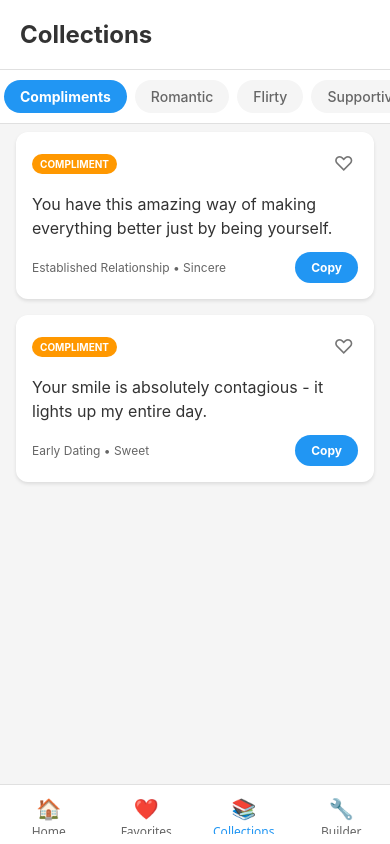
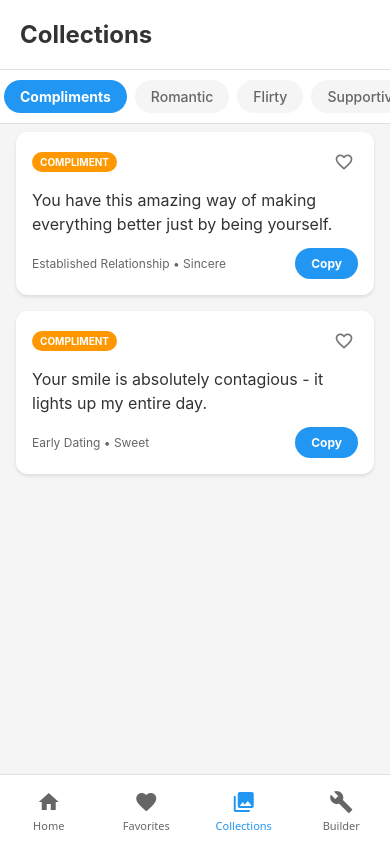
Before and after one commit to Chepman32/CharmCraft, a React Native app: screen /Collections in a window 390 px wide. Built offline with nearby package versions, Linux system fonts and the light colour scheme.

Commit message:
Vector icons

```diff
--- a/src/components/PhraseCard.tsx
+++ b/src/components/PhraseCard.tsx
@@ -1,5 +1,6 @@
 import React from 'react';
 import { View, Text, TouchableOpacity, StyleSheet, Alert } from 'react-native';
+import Icon from 'react-native-vector-icons/MaterialIcons';
 import Clipboard from '@react-native-clipboard/clipboard';
 import { Phrase } from '../data/phrases';
 import PhraseService from '../services/PhraseService';
@@ -73,14 +74,11 @@ const PhraseCard: React.FC<PhraseCardProps> = ({
           onPress={handleFavoriteToggle}
           style={styles.favoriteButton}
         >
-          <Text
-            style={[
-              styles.favoriteIcon,
-              { color: isFavorite ? '#F44336' : '#757575' },
-            ]}
-          >
-            {isFavorite ? '♥' : '♡'}
-          </Text>
+          <Icon
+            name={isFavorite ? 'favorite' : 'favorite-border'}
+            size={20}
+            color={isFavorite ? '#F44336' : '#757575'}
+          />
         </TouchableOpacity>
       </View>
 
@@ -135,9 +133,6 @@ const styles = StyleSheet.create({
   favoriteButton: {
     padding: 4,
   },
-  favoriteIcon: {
-    fontSize: 20,
-  },
   phraseText: {
     fontSize: 16,
     lineHeight: 24,
--- a/src/navigation/AppNavigator.tsx
+++ b/src/navigation/AppNavigator.tsx
@@ -1,7 +1,7 @@
 import React from 'react';
-import { Text } from 'react-native';
 import { NavigationContainer } from '@react-navigation/native';
 import { createBottomTabNavigator } from '@react-navigation/bottom-tabs';
+import Icon from 'react-native-vector-icons/MaterialIcons';
 import NewHomeScreen from '../screens/NewHomeScreen';
 import FavoritesScreen from '../screens/FavoritesScreen';
 import CollectionsScreen from '../screens/CollectionsScreen';
@@ -21,13 +21,14 @@ const AppNavigator: React.FC = () => {
             backgroundColor: '#FFFFFF',
             borderTopWidth: 1,
             borderTopColor: '#E0E0E0',
-            paddingBottom: 5,
-            paddingTop: 5,
-            height: 60,
+            paddingBottom: 8,
+            paddingTop: 8,
+            height: 70,
           },
           tabBarLabelStyle: {
-            fontSize: 12,
+            fontSize: 11,
             fontWeight: '500',
+            marginTop: 2,
           },
         }}
       >
@@ -64,21 +65,21 @@ const AppNavigator: React.FC = () => {
   );
 };
 
-// Simple icon components using text
+// Icon components using vector icons
 const HomeIcon: React.FC<{ color: string }> = ({ color }) => (
-  <Text style={{ fontSize: 20, color }}>🏠</Text>
+  <Icon name="home" size={24} color={color} />
 );
 
 const FavoritesIcon: React.FC<{ color: string }> = ({ color }) => (
-  <Text style={{ fontSize: 20, color }}>❤️</Text>
+  <Icon name="favorite" size={24} color={color} />
 );
 
 const CollectionsIcon: React.FC<{ color: string }> = ({ color }) => (
-  <Text style={{ fontSize: 20, color }}>📚</Text>
+  <Icon name="collections" size={24} color={color} />
 );
 
 const BuilderIcon: React.FC<{ color: string }> = ({ color }) => (
-  <Text style={{ fontSize: 20, color }}>🔧</Text>
+  <Icon name="build" size={24} color={color} />
 );
 
 export default AppNavigator;
--- a/src/screens/NewHomeScreen.tsx
+++ b/src/screens/NewHomeScreen.tsx
@@ -10,6 +10,7 @@ import {
   Dimensions,
   Alert,
 } from 'react-native';
+import Icon from 'react-native-vector-icons/MaterialIcons';
 // import { LinearGradient } from 'react-native-linear-gradient';
 import PhraseService, { SearchFilters } from '../services/PhraseService';
 import { PhraseCategory, PhraseTone } from '../data/phrases';
@@ -121,7 +122,12 @@ const NewHomeScreen: React.FC = () => {
           {/* Search Bar */}
           <View style={styles.searchContainer}>
             <View style={styles.searchInputContainer}>
-              <Text style={styles.searchIcon}>🔍</Text>
+              <Icon
+                name="search"
+                size={20}
+                color="#999"
+                style={styles.searchIcon}
+              />
               <TextInput
                 style={styles.searchInput}
                 placeholder="Search"
@@ -268,7 +274,6 @@ const styles = StyleSheet.create({
     elevation: 3,
   },
   searchIcon: {
-    fontSize: 16,
     marginRight: 10,
   },
   searchInput: {
```
Also changed, not shown: 1 other file (tests, documents, lock files or other folders).
